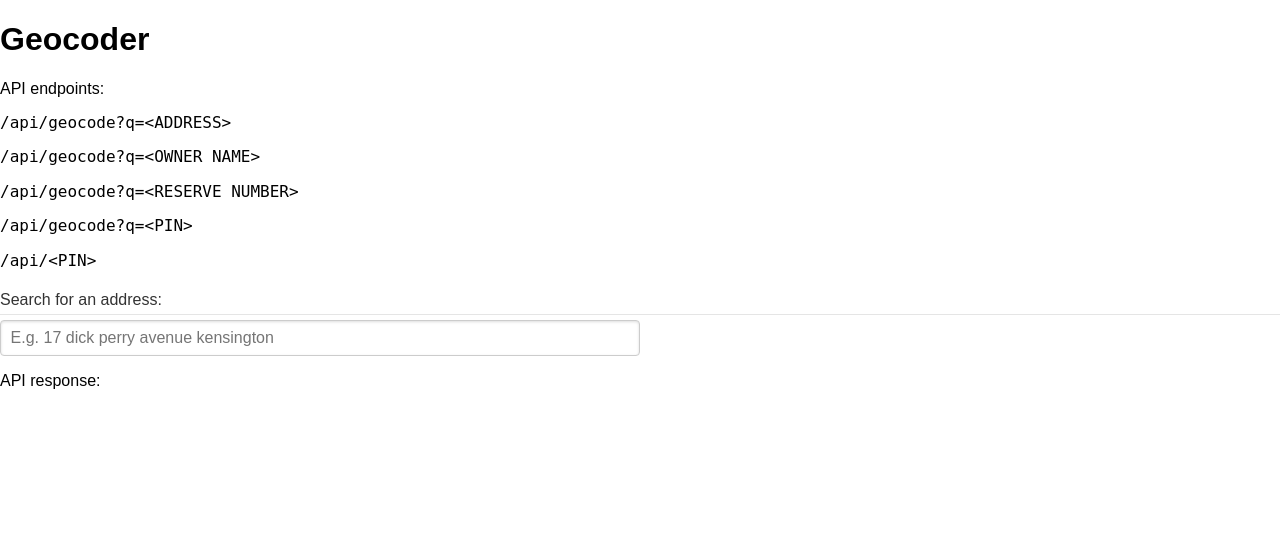
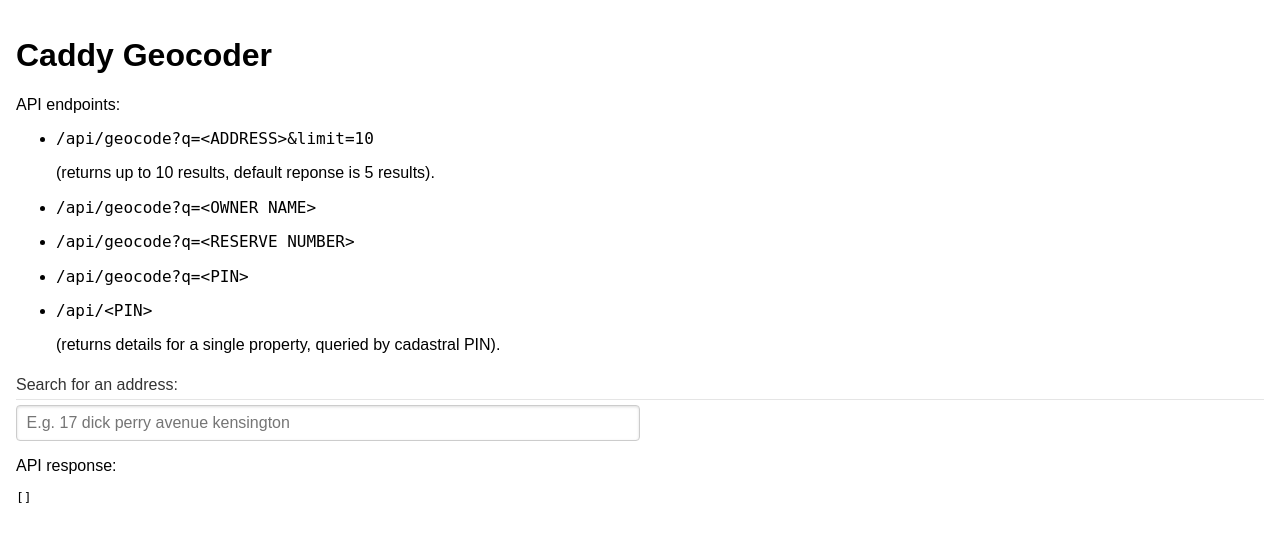
Before and after one commit to dbca-wa/caddy, a Django app: template caddy/templates/index.html in a window 1280 px wide. Shown: the top 542 px of the page. Run offline with Django 3.2, Linux system fonts and the light colour scheme; the template is opened without the code that fills it, so the values that code supplies are empty; parts of the project's set-up code (start-up, migrations or seed data) failed here and were passed over; some libraries are stand-ins or nearby versions.

Commit message:
Reformat base template.

```diff
--- a/caddy/templates/index.html
+++ b/caddy/templates/index.html
@@ -1,7 +1,7 @@
 <!doctype html>
 <html lang="en">
     <head>
-        <title>Geocoder</title>
+        <title>Caddy Geocoder</title>
         <meta charset="utf-8">
         <meta http-equiv="X-UA-Compatible" content="IE=edge">
         <meta name="description" content="Cadastre spatial dataset geocoder">
@@ -9,10 +9,14 @@
         <link rel="icon" href="data:,">
         <link rel="stylesheet" href="https://cdnjs.cloudflare.com/ajax/libs/pure/1.0.1/pure-min.css">
         <style>
-            .preformatted {
-                    font-family: monospace;
-                        white-space: pre;
+          html {
+              padding: 1em 1em;
+              margin: auto;
             }
+          .preformatted {
+            font-family: monospace;
+            white-space: pre;
+          }
         </style>
     </head>
     <body>
@@ -20,19 +24,21 @@
         <p class="browserupgrade">You are using an <strong>outdated</strong> browser.
         Please <a href="http://browsehappy.com/">upgrade your browser</a> to improve your experience.</p>
         <![endif]-->
-        <h1>Geocoder</h1>
+        <h1>Caddy Geocoder</h1>
         <p>API endpoints:</p>
-        <pre>/api/geocode?q=&lt;ADDRESS&gt;</pre>
-        <pre>/api/geocode?q=&lt;OWNER NAME&gt;</pre>
-        <pre>/api/geocode?q=&lt;RESERVE NUMBER&gt;</pre>
-        <pre>/api/geocode?q=&lt;PIN&gt;</pre>
-        <pre>/api/&lt;PIN&gt;</pre>
+        <ul>
+            <li><pre>/api/geocode?q=&lt;ADDRESS&gt;&amp;limit=10</pre> (returns up to 10 results, default reponse is 5 results).</li>
+            <li><pre>/api/geocode?q=&lt;OWNER NAME&gt;</pre></li>
+            <li><pre>/api/geocode?q=&lt;RESERVE NUMBER&gt;</pre></li>
+            <li><pre>/api/geocode?q=&lt;PIN&gt;</pre></li>
+            <li><pre>/api/&lt;PIN&gt;</pre> (returns details for a single property, queried by cadastral PIN).</li>
+        </ul>
         <form id="address-search-form" class="pure-form">
             <legend>Search for an address:</legend>
             <input id="address" type="text" class="pure-input-1-2" placeholder="E.g. 17 dick perry avenue kensington">
         </form>
         <p>API response:</p>
-        <div id="api-response" class="preformatted"></div>
+        <div id="api-response" class="preformatted">[]</div>
     </body>
     <script src="https://cdnjs.cloudflare.com/ajax/libs/jquery/3.4.1/jquery.min.js"></script>
     <script>
```
